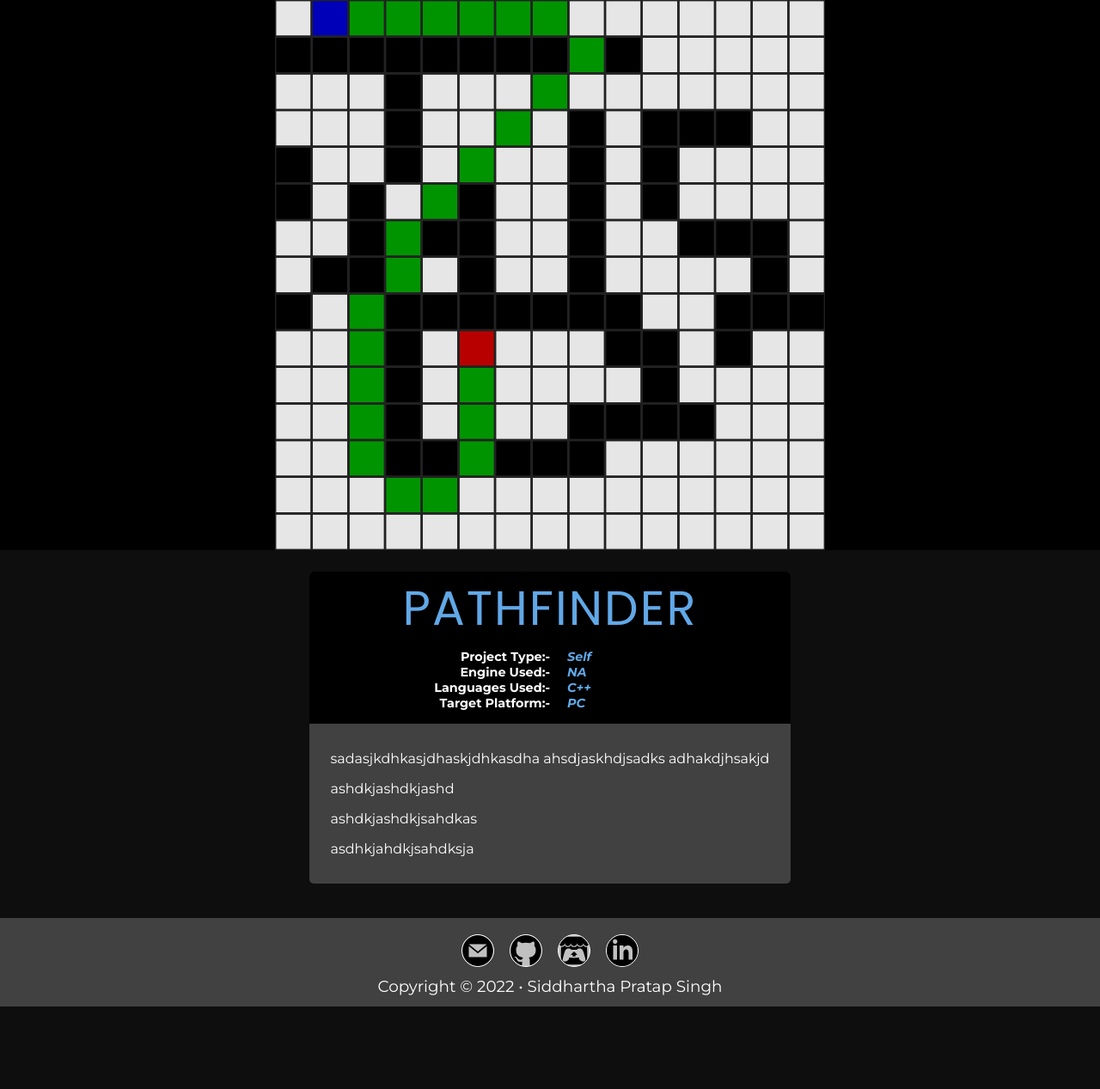
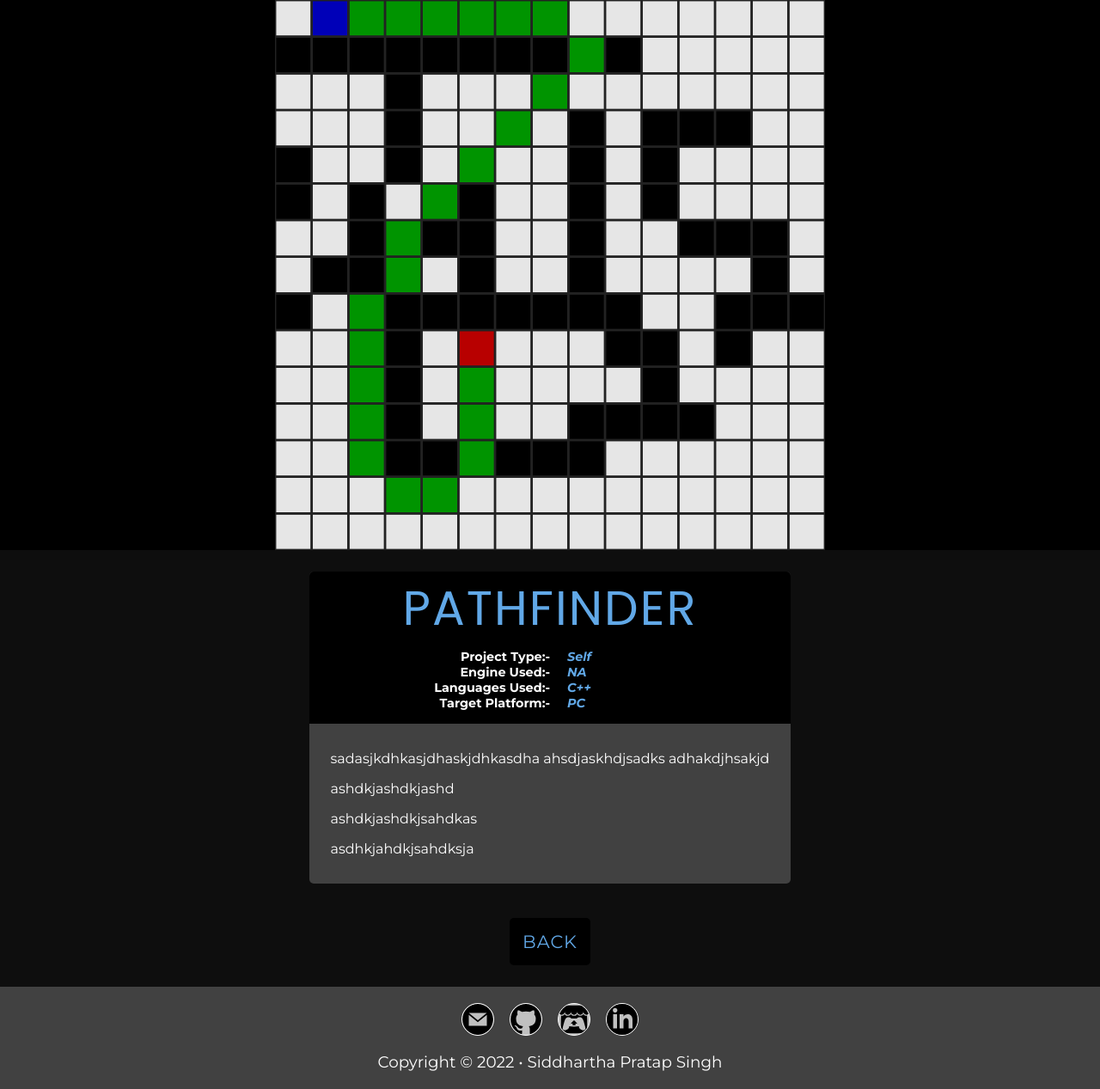
Before and after one commit to sps1112/sps1112.github.io, a Jekyll site: the page built from _posts/2021-05-26-Pathfinder.md, in a window 1280 px wide. Shown: the whole page at 86% size. Built offline with Jekyll 4.4.1, drawn with Linux system fonts in a browser that asks for light colours; before the commit the page ends 1171 px from its top, so only the background shows below that.

Commit message:
Add back button to project and article page

```diff
--- a/_layouts/article.html
+++ b/_layouts/article.html
@@ -31,4 +31,10 @@ layout: template
       </div>
     </div>
   </div>
+
+  <div class="back-button">
+    <div class="button-bg">
+      <a href="/" class="button-text">Back</a>
+    </div>
+  </div>
 </div>
--- a/_layouts/project.html
+++ b/_layouts/project.html
@@ -59,4 +59,10 @@ layout: template
       </div>
     </div>
   </div>
+
+  <div class="back-button">
+    <div class="button-bg">
+      <a href="/" class="button-text">Back</a>
+    </div>
+  </div>
 </div>
--- a/assets/css/styles.css
+++ b/assets/css/styles.css
@@ -787,8 +787,8 @@ a:active {
 
 .copyright {
   font-size: 1.15em;
-  margin-top: 2px;
-  margin-bottom: 7px;
+  margin-top: 10px;
+  margin-bottom: 15px;
 }
 
 /* -----------------------------------
@@ -898,6 +898,30 @@ a:active {
   width: 75%;
   padding: 15px;
   border-radius: 5px;
+}
+
+.back-button {
+  display: flex;
+  justify-content: center;
+  margin: 25px;
+  margin-top: 0px;
+}
+
+.button-bg {
+  background-color: black;
+  padding: 15px;
+  border-radius: 5px;
+}
+
+.button-text {
+  font-size: 1.3em;
+  text-transform: uppercase;
+  letter-spacing: 1px;
+}
+
+.button-text:hover,
+.button-text:active {
+  font-weight: bold;
 }
 
 /* -----------------------------------
```
